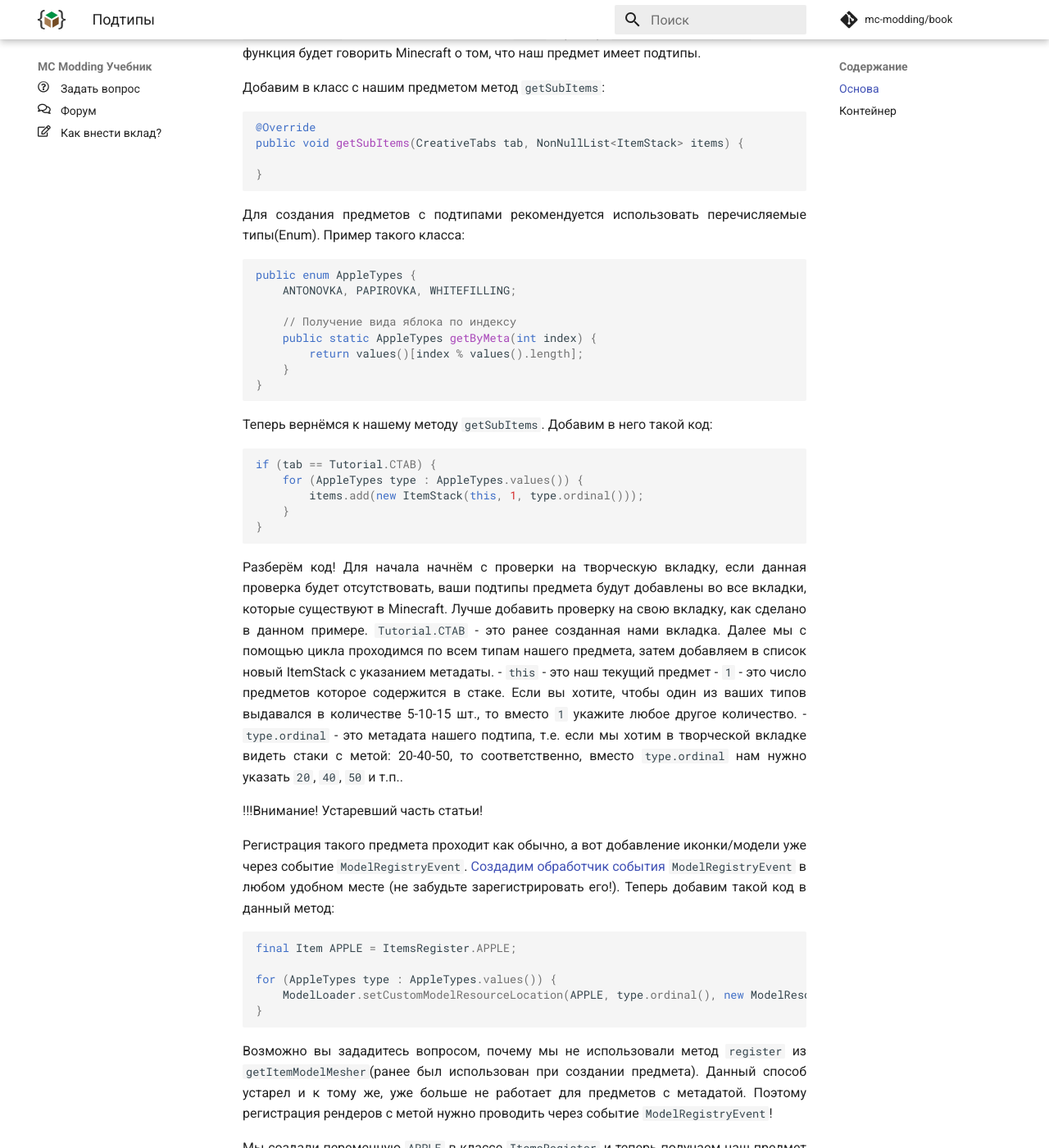
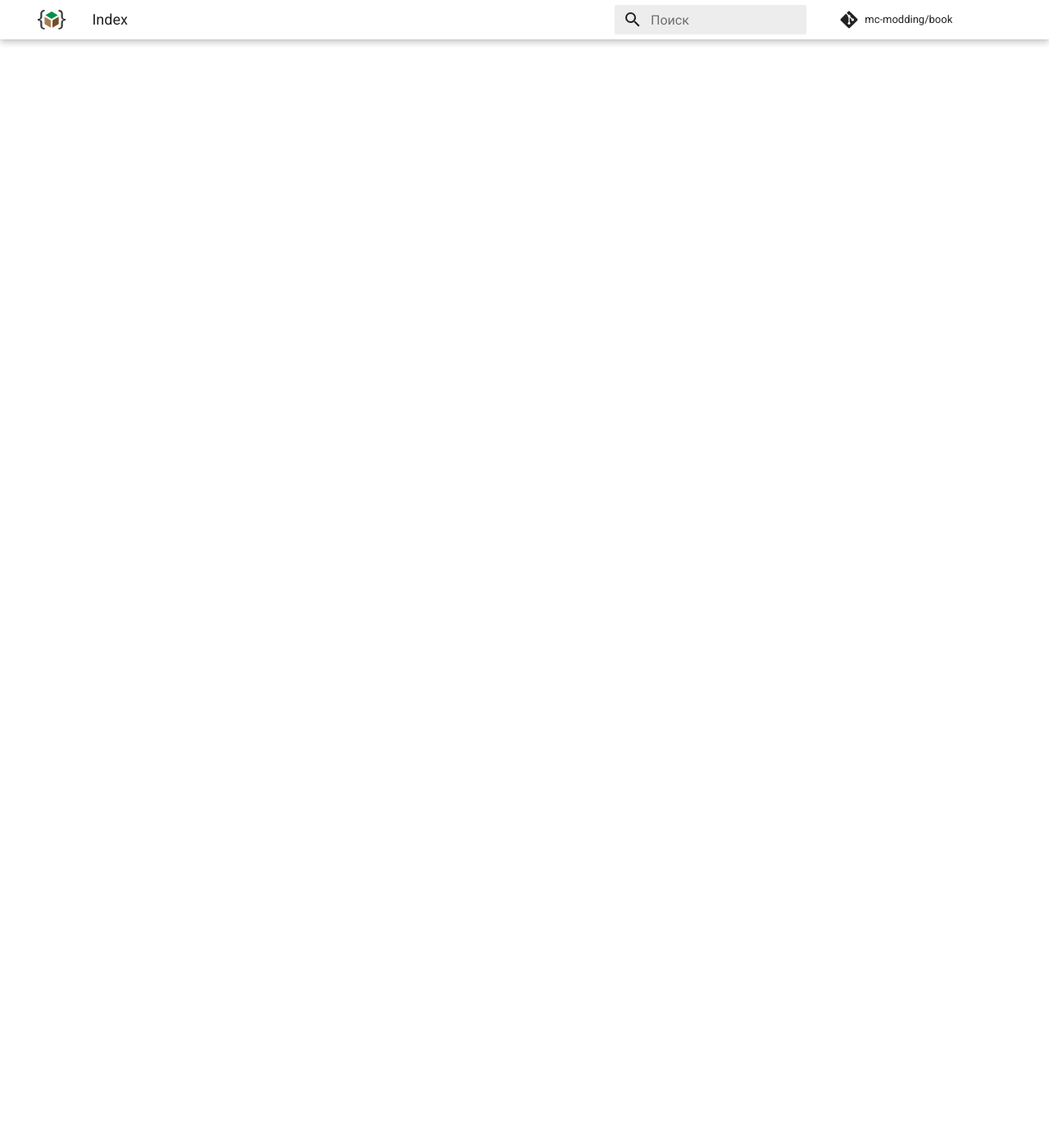
Before and after one commit to mc-modding/book, an MkDocs documentation site: the page built from docs/1.15/item/subtypes/index.md, in a window 1280 px wide and 1400 px high, scrolled down 270 px. Shown: the whole window at 82% size. Built offline with MkDocs 1.6.1 and Material for MkDocs 9.7.7, drawn with Linux system fonts in a browser that asks for light colours; nearby versions of some CDN libraries; comment, search, counter and statistics services are not loaded; after the commit the page ends 900 px from its top, so only the background shows below that; some of the changed text lies outside the part shown.

Commit message:
Подтипы - отложено

````diff
--- a/docs/1.15/item/subtypes/index.md
+++ b/docs/1.15/item/subtypes/index.md
@@ -1,58 +1,2 @@
 description: Создание из одного предмета, множество подтипов.
-
-# Подтипы
-
-## Основа
-
-Каждый предмет может иметь в себе метадату ограничивающуюся лишь размером `Short`(32768). Для того, чтобы добавить подтип предмету нужно добавить в конструктор `setHasSubtypes` и выставить значение на `true`. Пример: `setHasSubtypes(true)`. Данная функция будет говорить Minecraft о том, что наш предмет имеет подтипы.
-
-Добавим в класс с нашим предметом метод `getSubItems`:
-```java
-@Override
-public void getSubItems(CreativeTabs tab, NonNullList<ItemStack> items) {
-
-}
-```
-
-Для создания предметов с подтипами рекомендуется использовать перечисляемые типы(Enum). Пример такого класса:
-```java
-public enum AppleTypes {
-    ANTONOVKA, PAPIROVKA, WHITEFILLING;
-
-    // Получение вида яблока по индексу
-    public static AppleTypes getByMeta(int index) {
-        return values()[index % values().length];
-    }
-}
-```
-
-Теперь вернёмся к нашему методу `getSubItems`. Добавим в него такой код:
-```java
-if (tab == Tutorial.CTAB) {
-    for (AppleTypes type : AppleTypes.values()) {
-        items.add(new ItemStack(this, 1, type.ordinal()));
-    }
-}
-```
-Разберём код! Для начала начнём с проверки на творческую вкладку, если данная проверка будет отсутствовать, ваши подтипы предмета будут добавлены во все вкладки, которые существуют в Minecraft. Лучше добавить проверку на свою вкладку, как сделано в данном примере. `Tutorial.CTAB` - это ранее созданная нами вкладка. Далее мы с помощью цикла проходимся по всем типам нашего предмета, затем добавляем в список новый ItemStack с указанием метадаты.
-- `this` - это наш текущий предмет
-- `1` - это число предметов которое содержится в стаке. Если вы хотите, чтобы один из ваших типов выдавался в количестве 5-10-15 шт., то вместо `1` укажите любое другое количество.
-- `type.ordinal` - это метадата нашего подтипа, т.е. если мы хотим в творческой вкладке видеть стаки с метой: 20-40-50, то соответственно, вместо `type.ordinal` нам нужно указать `20`, `40`, `50` и т.п..
-
-!!!Внимание! Устаревший часть статьи!
-
-Регистрация такого предмета проходит как обычно, а вот добавление иконки/модели уже через событие `ModelRegistryEvent`. [Создадим обработчик события](http://mcmodding.ru/1.12/events/usage/) `ModelRegistryEvent` в любом удобном месте (не забудьте зарегистрировать его!). Теперь добавим такой код в данный метод:
-```java
-final Item APPLE = ItemsRegister.APPLE;
-
-for (AppleTypes type : AppleTypes.values()) {
-    ModelLoader.setCustomModelResourceLocation(APPLE, type.ordinal(), new ModelResourceLocation(APPLE.registryName() + "_" + type.name.toLowerCase(), "inventory"));
-}
-```
-Возможно вы зададитесь вопросом, почему мы не использовали метод `register` из `getItemModelMesher`(ранее был использован при создании предмета). Данный способ устарел и к тому же, уже больше не работает для предметов с метадатой. Поэтому регистрация рендеров с метой нужно проводить через событие `ModelRegistryEvent`!
-
-Мы создали переменную `APPLE` в классе `ItemsRegister` и теперь получаем наш предмет в данном методе. Через ModelLoader мы устанавливаем путь до модели предмета. Через `type.name.toLowerCase()` мы получаем имя нашего типа и преобразовываем его в нижней регистр, вы можете этого не делать, если вы пишите перечисляемые типы не в верхнем регистре. Так же видно, что мы поставили нижнее подчёркивание между зарегистрированным именем предмета и именем типа, это нужно чтобы мы могли понимать, что данный тип принадлежит к конкретному предмету, и чтобы не создавать путаницы. Вид моделей нашего предмета должен быть таким: `apple_antonovka.json`. (на каждую модель, свой тип!)
-
-## Контейнер
-
 TODO
````
